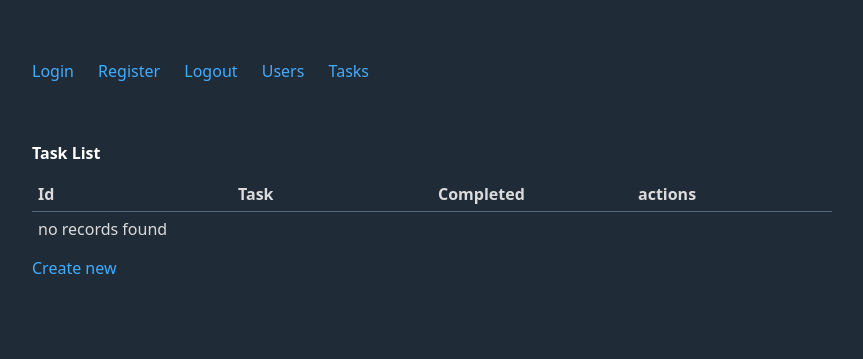
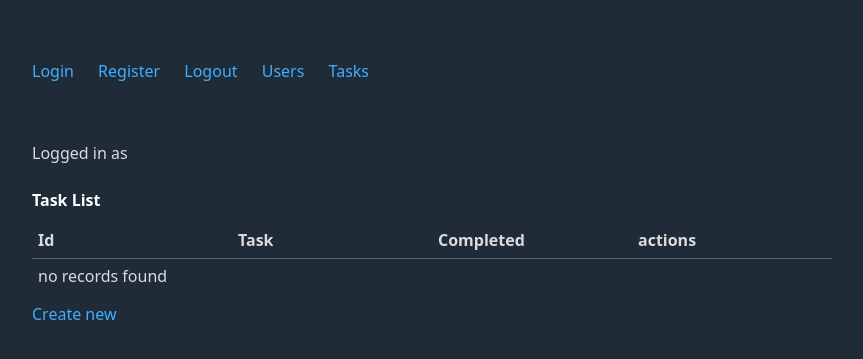
Before and after one commit to lukehayes/SymfonyAuthentication, a Symfony app: template templates/task/index.html.twig in a window 1280 px wide. Shown: the top 359 px of the page, without its empty margins (208-1071 px from the left). Run offline with Twig, Linux system fonts and the light colour scheme; the template is opened without the code that fills it, so the values that code supplies are empty; some libraries are stand-ins or nearby versions.

Commit message:
Added "Logged in as" text.

```diff
--- a/templates/task/index.html.twig
+++ b/templates/task/index.html.twig
@@ -3,6 +3,9 @@
 {% block title %}Task index{% endblock %}
 
 {% block body %}
+
+    <p>Logged in as {{app.user.email}}</p>
+
     <h4>Task List</h4>
 
     <table class="table">
```
